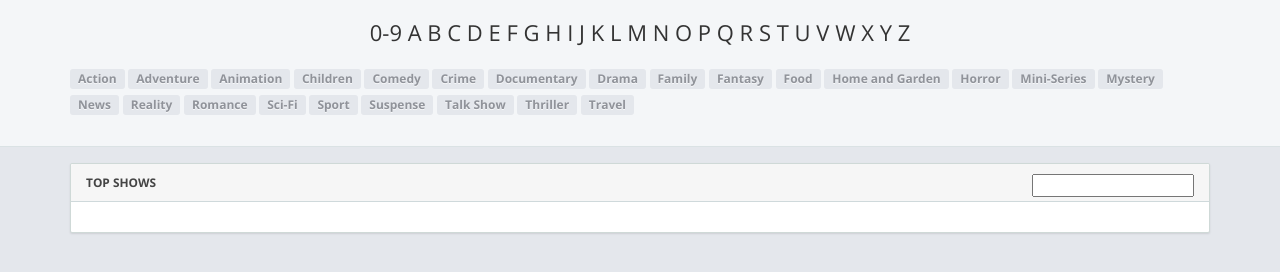
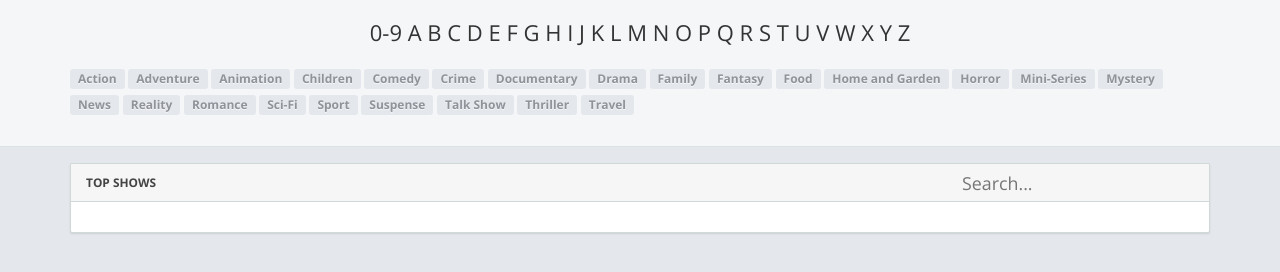
Before and after one commit to sahat/tvshow-tracker, a website: page public/index.html in a window 1280 px wide. Shown: the part 60-332 px from the top of the page. Drawn offline with nearby package versions, Linux system fonts and the light colour scheme; no server answers.

Commit message:
Search bar CSS improvements

```diff
--- a/public/stylesheets/style.scss
+++ b/public/stylesheets/style.scss
@@ -123,6 +123,23 @@ em {
   }
 }
 
+.search {
+  color: #4f4f4f;
+  font-weight: 300;
+  font-size: 1.5em;
+  padding: 7px;
+  margin-top: -10px;
+  border: 0;
+  background-color: transparent;
+  outline: none;
+  -webkit-appearance: none;
+
+  &:focus {
+    -webkit-transition: all .4s ease;
+    transition: all .4s ease;
+  }
+}
+
 .panel {
   border-color: #cfd9D7;
   border-radius: 2px;
--- a/public/views/home.html
+++ b/public/views/home.html
@@ -63,7 +63,9 @@
   <div class="panel panel-default">
     <div class="panel-heading">
       Top Shows
-      <input class="pull-right" type="text" ng-model="query">
+      <div class="pull-right">
+        <input class="search" type="text" ng-model="query" placeholder="Search...">
+      </div>
     </div>
     <div class="panel-body">
       <div class="row show-list">
```
Also changed, not shown: public/stylesheets/style.css.
